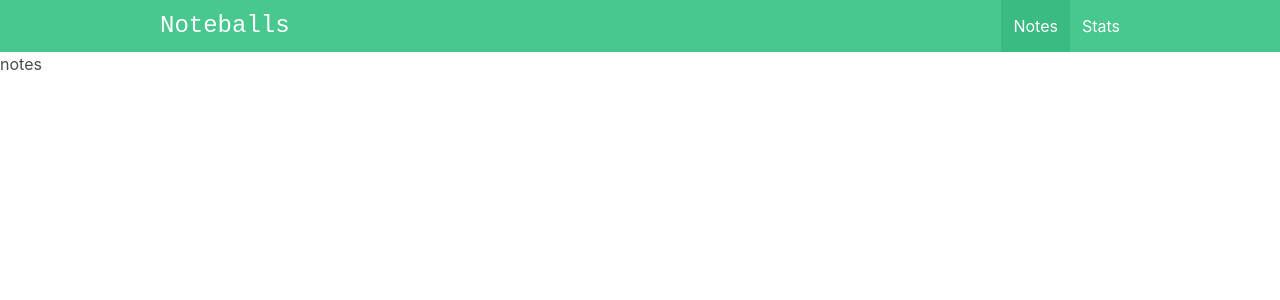
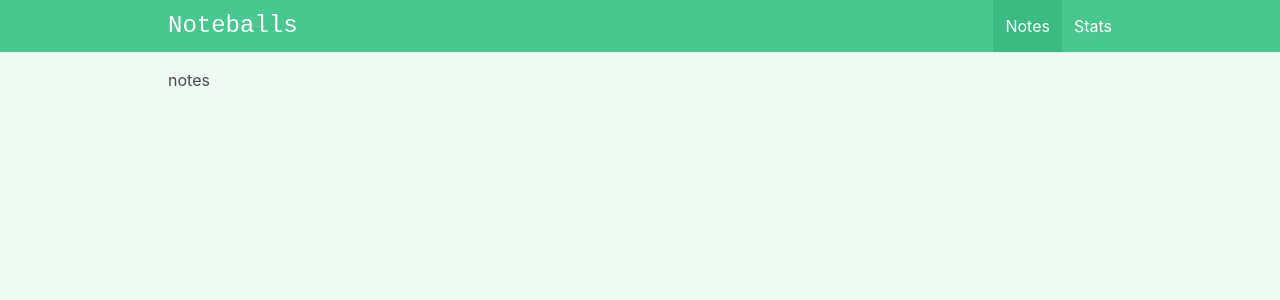
Before and after one commit to luizchaaves/noteballs, a Vue app: page /#/ in a window 1280 px wide. Shown: the top 300 px of the page. Built offline with nearby package versions, Linux system fonts and the light colour scheme.

Commit message:
refactor: change page layout

```diff
--- a/index.html
+++ b/index.html
@@ -1,5 +1,5 @@
 <!DOCTYPE html>
-<html lang="en">
+<html lang="en" class="has-background-success-light">
   <head>
     <meta charset="UTF-8">
     <link rel="icon" href="/favicon.ico">
--- a/src/App.vue
+++ b/src/App.vue
@@ -1,6 +1,8 @@
 <template>
     <Navbar />
-    <RouterView />
+    <div class="container is-max-desktop px-2 py-4">
+        <RouterView />
+    </div>
 </template>
 
 <script setup>
--- a/src/components/layout/navbar.vue
+++ b/src/components/layout/navbar.vue
@@ -4,7 +4,7 @@
         role="navigation"
         aria-label="main navigation"
     >
-        <div class="container is-max-desktop">
+        <div class="container is-max-desktop px-2">
             <div class="navbar-brand">
                 <div class="navbar-item is-size-4 is-family-monospace">
                     Noteballs
```
